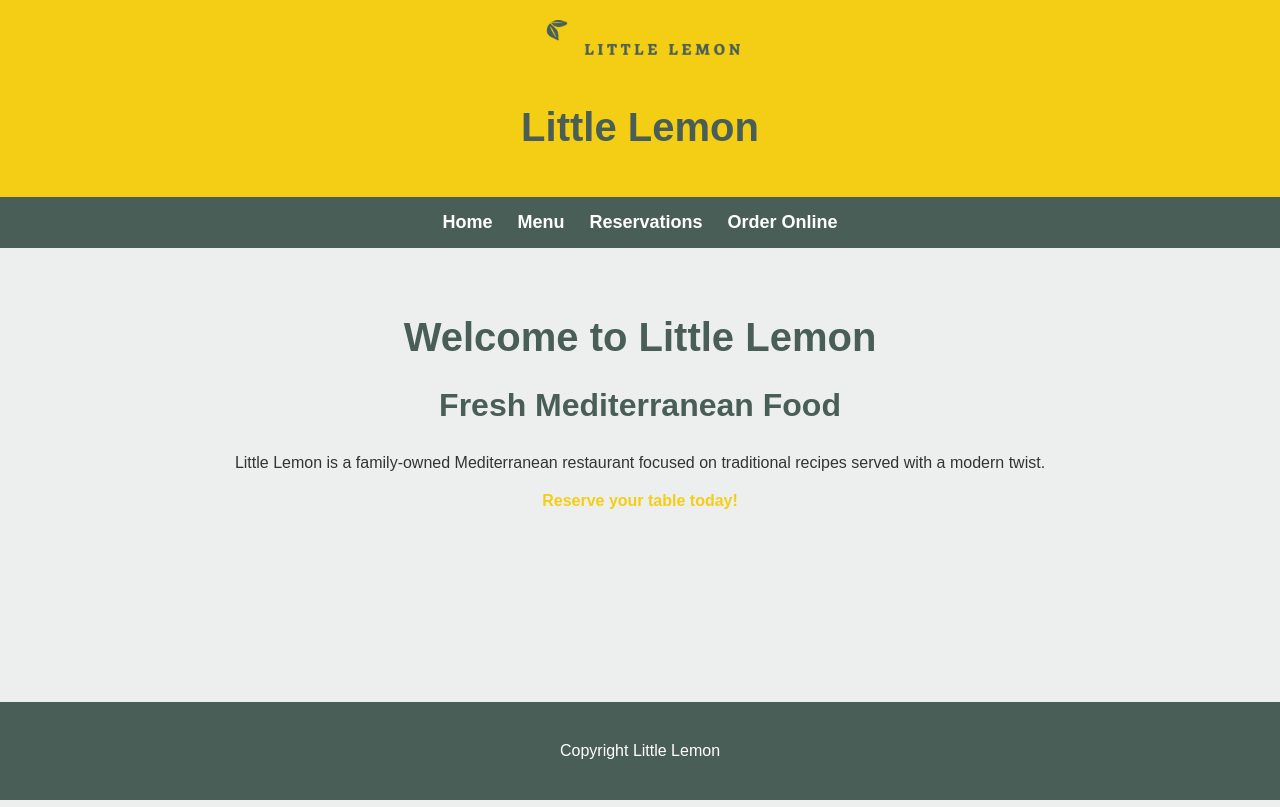
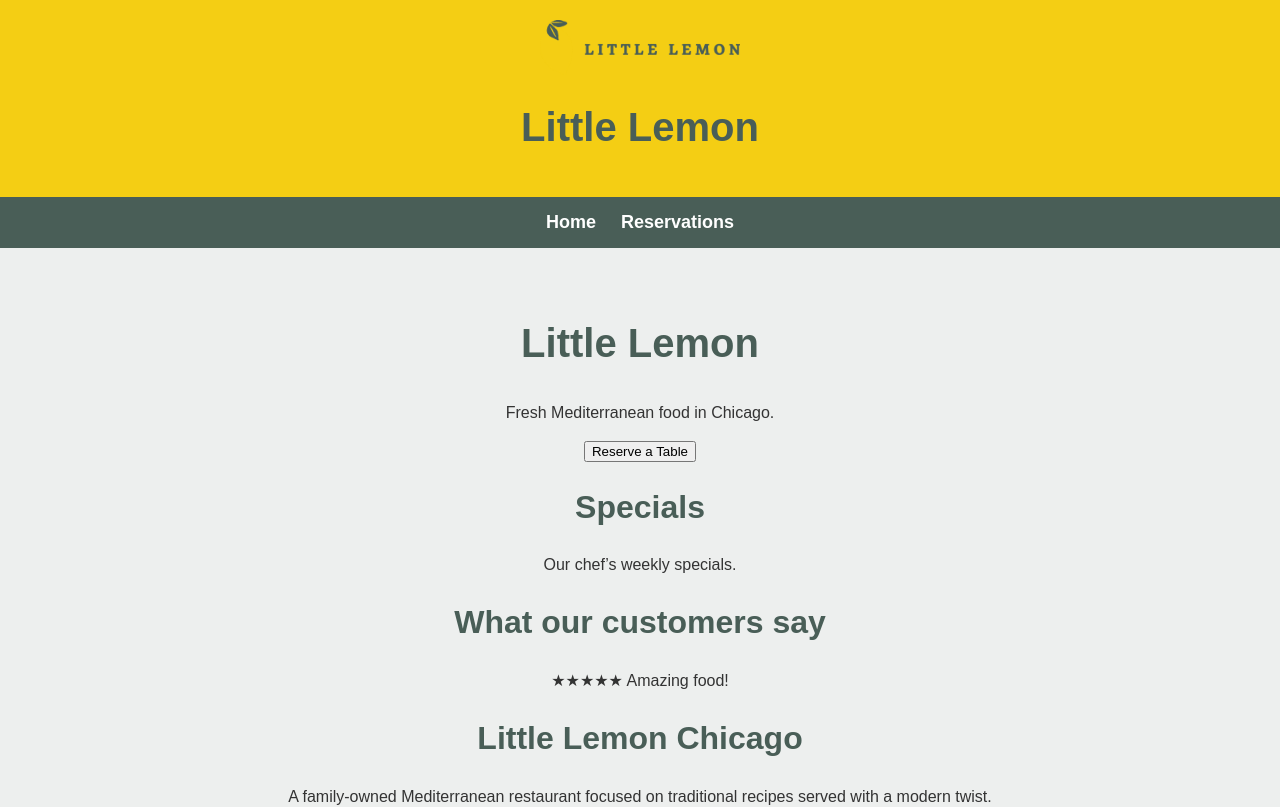
Before and after one commit to mrishikesh07/capstone, a React (Create React App) app: page / in a window 1280 px wide. Shown: the top 807 px of the page. Built offline with nearby package versions, Linux system fonts and the light colour scheme.

Commit message:
added more components

```diff
--- a/package.json
+++ b/package.json
@@ -9,6 +9,7 @@
     "@testing-library/user-event": "^13.5.0",
     "react": "^19.2.4",
     "react-dom": "^19.2.4",
+    "react-router-dom": "^7.13.1",
     "react-scripts": "5.0.1",
     "web-vitals": "^2.1.4"
   },
--- a/src/App.js
+++ b/src/App.js
@@ -1,16 +1,19 @@
 import './App.css';
+import {BrowserRouter} from 'react-router-dom';
 import Footer from './Footer';
 import Header from './Header';
 import Main from './Main';
-import Nav from './Nav';
+import Nav from './Components/Nav';
 
 function App() {
   return (
     <div className="App">
-      <Header/>
-      <Nav/>
-      <Main/>
-      <Footer/>
+      <BrowserRouter>
+      <Header />
+      <Nav />
+      <Main />
+      <Footer />
+    </BrowserRouter>
     </div>
   );
 }
--- /dev/null
+++ b/src/Components/CallToAction.js
@@ -0,0 +1,11 @@
+function CallToAction() {
+  return (
+    <section>
+      <h1>Little Lemon</h1>
+      <p>Fresh Mediterranean food in Chicago.</p>
+      <button>Reserve a Table</button>
+    </section>
+  );
+}
+
+export default CallToAction;
--- /dev/null
+++ b/src/Components/Chicago.js
@@ -0,0 +1,13 @@
+function Chicago() {
+  return (
+    <section>
+      <h2>Little Lemon Chicago</h2>
+      <p>
+        A family-owned Mediterranean restaurant focused on traditional recipes
+        served with a modern twist.
+      </p>
+    </section>
+  );
+}
+
+export default Chicago;
--- /dev/null
+++ b/src/Components/CustomersSay.js
@@ -0,0 +1,10 @@
+function CustomersSay() {
+  return (
+    <section>
+      <h2>What our customers say</h2>
+      <p>★★★★★ Amazing food!</p>
+    </section>
+  );
+}
+
+export default CustomersSay;
--- /dev/null
+++ b/src/Components/Nav.js
@@ -0,0 +1,13 @@
+import React from "react";
+import { Link } from "react-router-dom";
+function Nav(){
+    return(
+         <nav>
+         <ul>
+            <li><Link to="/">Home</Link></li>
+            <li><Link to="/booking">Reservations</Link></li>
+        </ul>
+        </nav>
+    );
+}
+export default Nav;
--- /dev/null
+++ b/src/Components/Specials.js
@@ -0,0 +1,10 @@
+function Specials() {
+  return (
+    <section>
+      <h2>Specials</h2>
+      <p>Our chef’s weekly specials.</p>
+    </section>
+  );
+}
+
+export default Specials;
--- a/src/Main.js
+++ b/src/Main.js
@@ -1,18 +1,17 @@
 import React from "react";
+import { Routes, Route } from "react-router-dom";
+import HomePage from "./Pages/HomePage";
+import BookingPage from "./Pages/BookingPage";
 
-function Main(){
-    return(
-        <main>
-           <h1>Welcome to Little Lemon</h1>
-      <h2>Fresh Mediterranean Food</h2>
+function Main() {
+  return (
+    <main>
+      <Routes>
+        <Route path="/" element={<HomePage />} />
+        <Route path="/booking" element={<BookingPage />} />
+      </Routes>
+    </main>
+  );
+}
 
-      <p>
-        Little Lemon is a family-owned Mediterranean restaurant focused on
-        traditional recipes served with a modern twist.
-      </p>
-
-      <span>Reserve your table today!</span>
-        </main>
-    );
-}
 export default Main;
--- a/src/Nav.js
+++ /dev/null
@@ -1,14 +0,0 @@
-import React from "react";
-function Nav(){
-    return(
-        <nav>
-            <ul>
-               <li><a href="#">Home</a></li>
-                <li><a href="#">Menu</a></li>
-                <li><a href="#">Reservations</a></li>
-                <li><a href="#">Order Online</a></li>
-            </ul>
-        </nav>
-    );
-}
-export default Nav;
--- /dev/null
+++ b/src/Pages/BookingPage.js
@@ -0,0 +1,10 @@
+function BookingPage() {
+  return (
+    <section>
+      <h1>Reserve a Table</h1>
+      <p>Book your table at Little Lemon.</p>
+    </section>
+  );
+}
+
+export default BookingPage;
--- /dev/null
+++ b/src/Pages/HomePage.js
@@ -0,0 +1,18 @@
+import CallToAction from "../Components/CallToAction";
+import Chicago from "../Components/Chicago";
+import CustomersSay from "../Components/CustomersSay";
+import Specials from "../Components/Specials";
+
+
+function HomePage() {
+  return (
+    <>
+      <CallToAction />
+      <Specials />
+      <CustomersSay />
+      <Chicago />
+    </>
+  );
+}
+
+export default HomePage;
```
Also changed, not shown: 1 other file (tests, documents, lock files or other folders).
